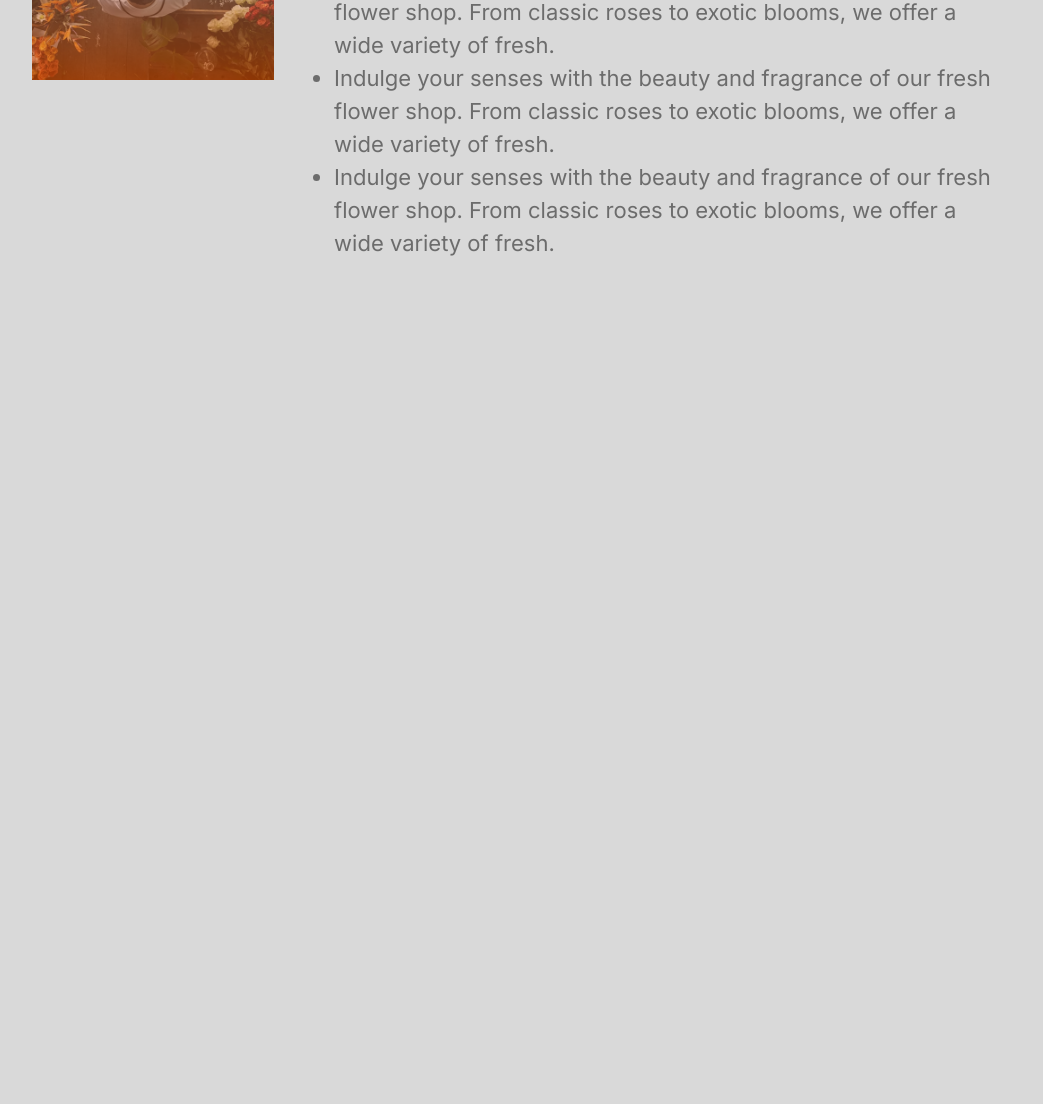
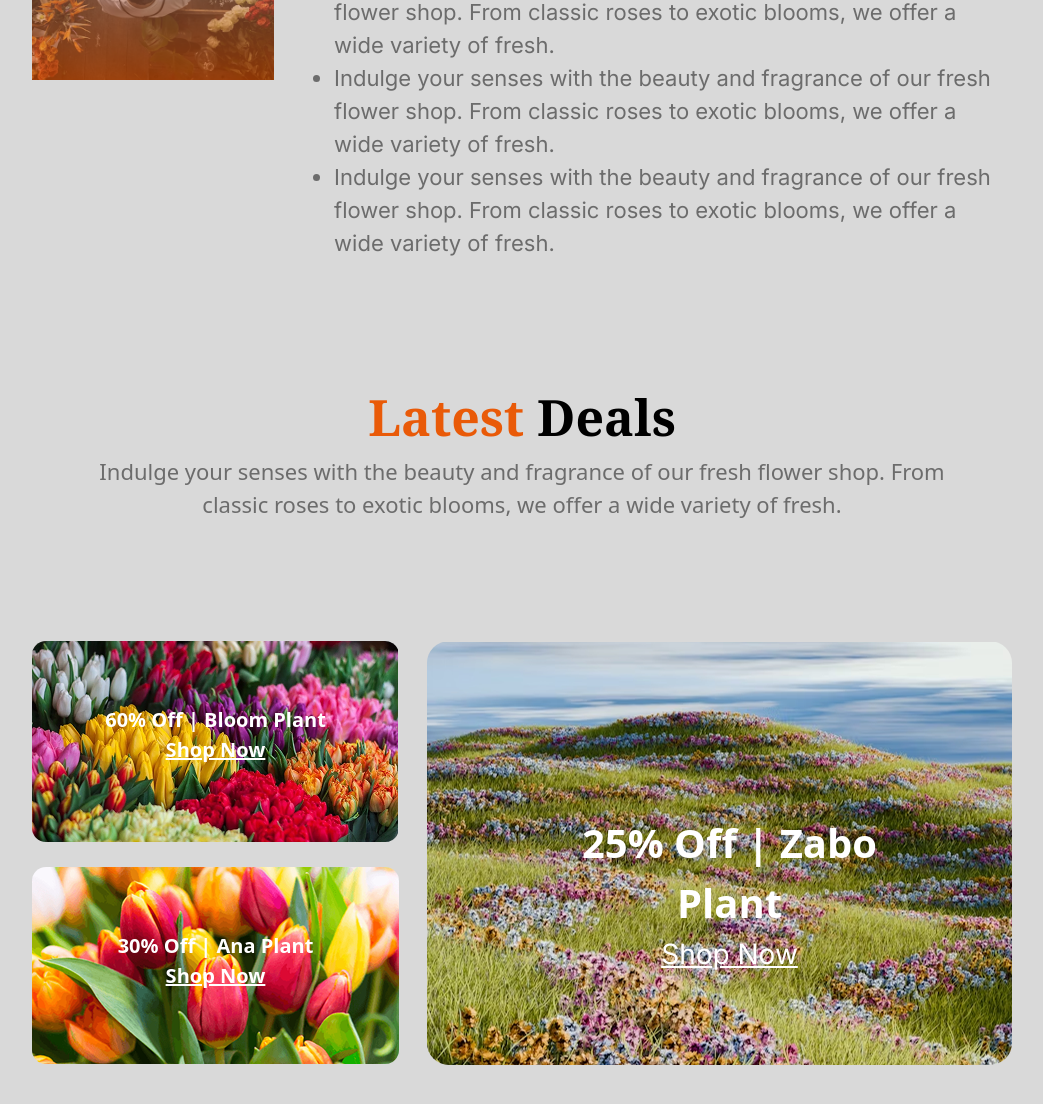
Before and after one commit to MoriumIslam/Assignment-02, a plain HTML site: page index.html in a window 1280 px wide. Shown: the part 2488-3592 px from the top of the page, without its empty margins (118-1161 px from the left). Before the commit the page ends 2748 px from the top, so only its background shows below. Drawn offline with nearby package versions, Linux system fonts and the light colour scheme.

Commit message:
latest deal

```diff
--- a/index.html
+++ b/index.html
@@ -133,5 +133,32 @@
           </ul>
         </div>
       </section>
+      <section>
+        <div class="latest-deal text-center">
+          <h1 class="font-bold text-[50px] noto-serif-normal "><span class="h3">Latest</span> Deals</h1>
+          <p class="description">Indulge your senses with the beauty and fragrance of our fresh flower shop. From <br>classic
+            roses to exotic blooms, we
+            offer a wide variety of fresh.</p>
+        </div>
+      </section>
+      <section class="offer flex gap-[28px]">
+        <div class="collage grid gap-[25px]">
+          <div class="offer-div-1">
+            <h4 class="offer-title text-center">60% Off | Bloom Plant</h4>
+            <h5 class="offer-detail underline text-center">Shop Now</h5>
+          </div>
+          <div class="offer-div-3">
+            <h4 class="offer-title text-center">30% Off | Ana Plant</h4>
+            <h5 class="offer-detail underline text-center">Shop Now</h5>
+          </div>
+        </div>
+
+        <div class="offer-div-2">
+          <h4 class="offer-title text-center text-[40px] font-bold">25% Off | Zabo Plant</h4>
+          <h5 class="offer-detail underline text-center inter-normal font-semi-bold text-[28px]">Shop Now</h5>
+        </div>
+
+
+      </section>
 </body>
 </html>
```
